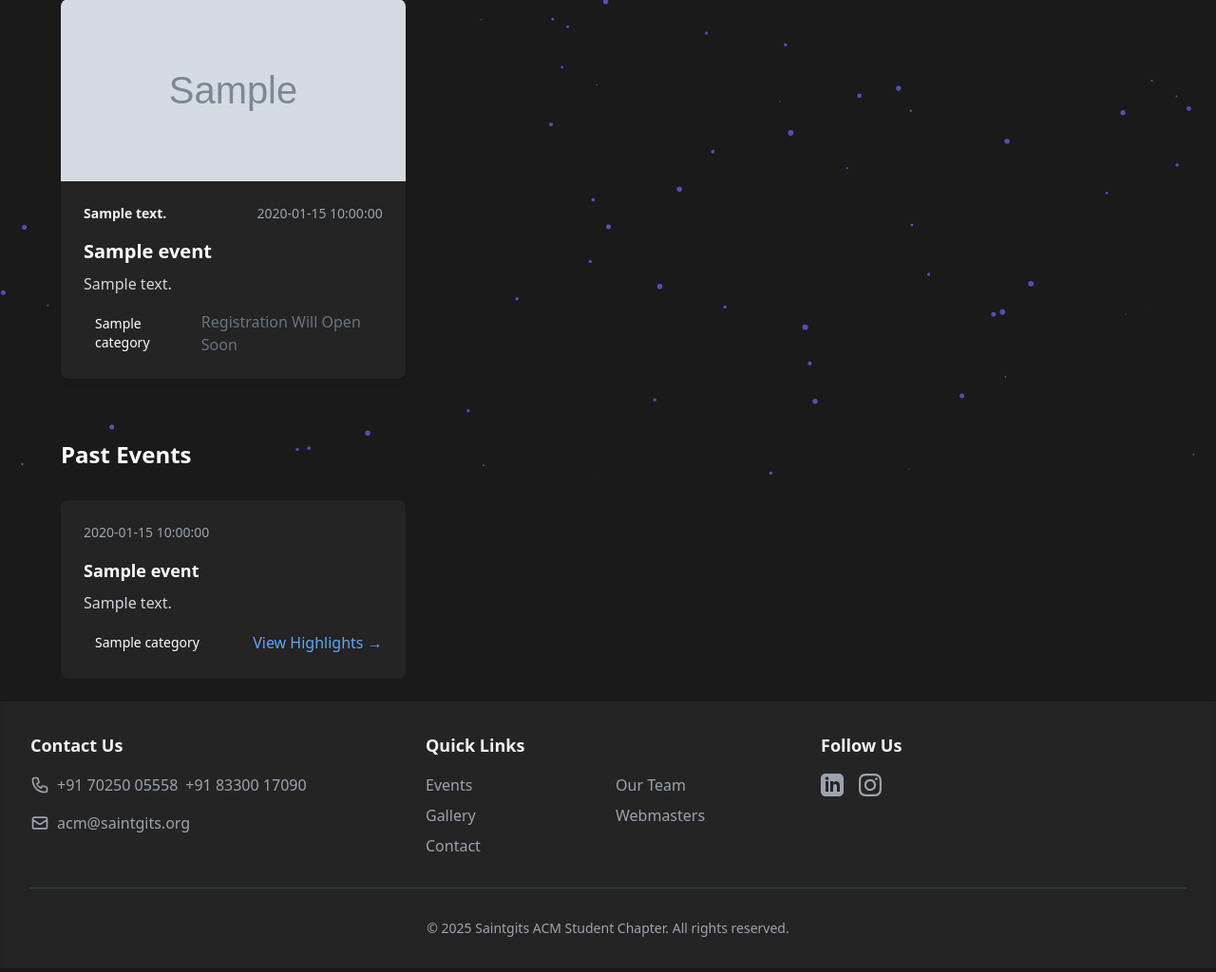
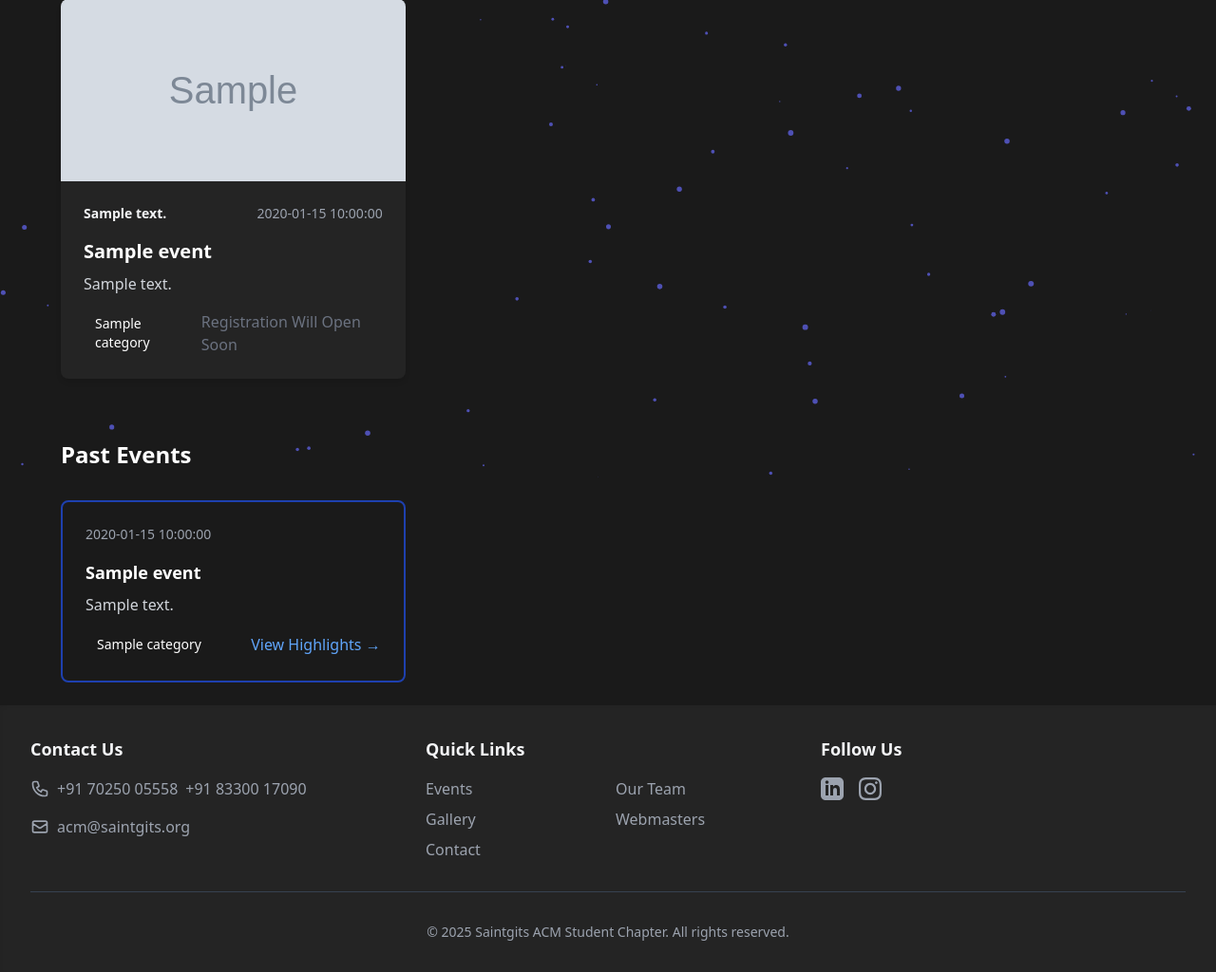
Before and after one commit to abinroy04/ACM-Website, a Flask app: template templates/events.html in a window 1280 px wide. Shown: the part 281-1305 px from the top of the page at 95% size. Before the commit the page ends 1268 px from the top, so only its background shows below. Run offline with Flask 3, Linux system fonts and the light colour scheme; the template is opened without the code that fills it: most values are stand-ins (such as "Sample title", 1, 10 or a date in 2020); grey boxes marked "Sample" are stand-in pictures; some libraries are stand-ins or nearby versions.

Commit message:
Update events.html

```diff
--- a/templates/events.html
+++ b/templates/events.html
@@ -44,7 +44,7 @@
         <h2 class="text-2xl font-bold text-gray-900 dark:text-white mb-8">Past Events</h2>
         <div class="grid grid-cols-1 md:grid-cols-2 lg:grid-cols-3 gap-8 stagger-animation">
             {% for event in events_data.past %}
-            <div class="event-card bg-gray-50 dark:bg-dark-secondary rounded-lg overflow-hidden hover:bg-gray-100 dark:hover:bg-dark-primary transition-colors" data-category="{{ event.category.name.lower() }}">
+            <div class="event-card bg-transparent border-2 border-gray-400 dark:border-blue-800 rounded-lg overflow-hidden hover:border-gray-600 dark:hover:border-blue-600 transition-colors" data-category="{{ event.category.name.lower() }}">
                 <div class="p-6">
                     <div class="flex items-center justify-between mb-4">
                         <span class="text-sm text-gray-500 dark:text-gray-400">{{ event.date }}</span>
```
